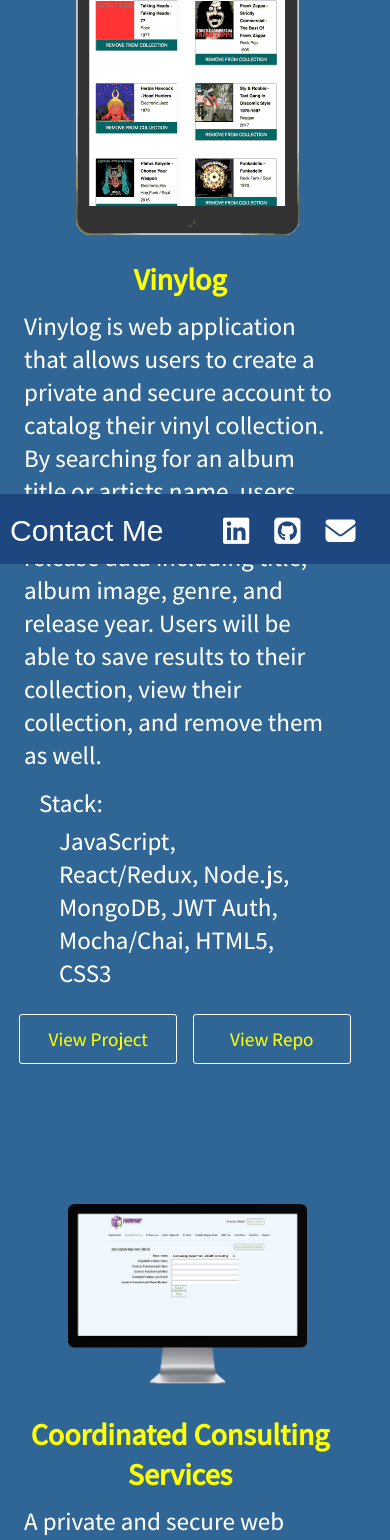
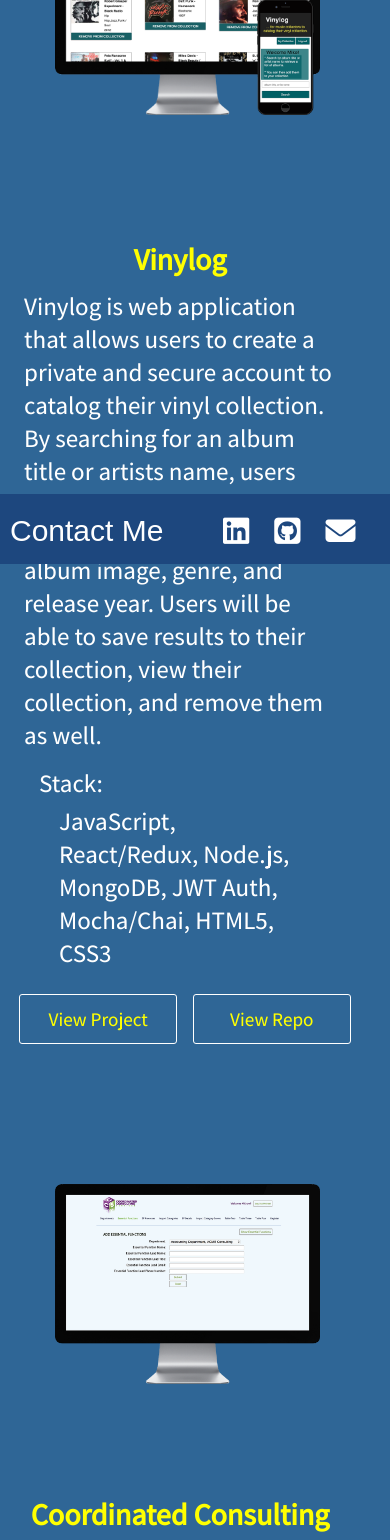
Before and after one commit to LeReiver/new-portfolio, a React (Create React App) app: page /projects in a window 390 px wide. Shown: the part 280-1820 px from the top of the page. Built offline with nearby package versions, Linux system fonts and the light colour scheme; a web font is replaced by a local one.

Commit message:
adjusted project screenshot size for small devices

```diff
--- a/src/components/projects/projects.css
+++ b/src/components/projects/projects.css
@@ -65,7 +65,6 @@ blockquote {
 
 .project-desc {
   display: inline-block;
-  margin: -100px 10px 0 10px;
 }
 
 .logo-icon {
@@ -171,7 +170,12 @@ blockquote {
 
   .project-image img {
     padding-bottom: 130px;
-    height: 320px;
+    /* height: 320px; */
+  }
+
+  .project-image.ccs img {
+    padding-bottom: 200px;
+    height: 280px;
   }
 
   .project-image.ccs img {
@@ -181,10 +185,34 @@ blockquote {
 
 }
 
+@media only screen and (max-width: 1280px) {
+
+  .project-image img {
+    padding-bottom: 130px;
+    height: 280px;
+  }
+
+  .project-image.ccs img {
+    padding-bottom: 130px;
+    height: 320px;
+  }
+
+  .project-image.app img {
+    padding-bottom: 50px;
+    height: 270px;
+  }
+
+}
+
 @media only screen and (max-width: 400px) {
 
+
+  .project-image img {
+    height: 200px;
+  }
+
   .project-image.ccs img {
-    height: 180px;
+    height: 200px;
   }
 
   .project-image.app img {
--- a/src/components/projects/projects.js
+++ b/src/components/projects/projects.js
@@ -10,7 +10,7 @@ render() {
 
       <div className="project-block">
         <div className="project-image">
-          <img src={require("../../images/mobile-m-collection.png")}alt="CCS"></img>
+          <img src={require("../../images/vinylog_desktop_iPhone.png")}alt="CCS"></img>
         </div>
         <div className="project-desc">
           <h2>Vinylog</h2>
```
Also changed, not shown: src/images/vinylog_desktop_iPhone.png (added).
